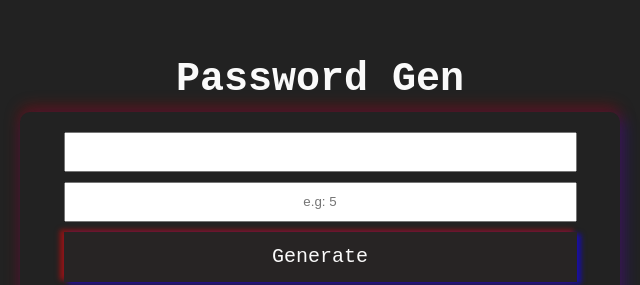
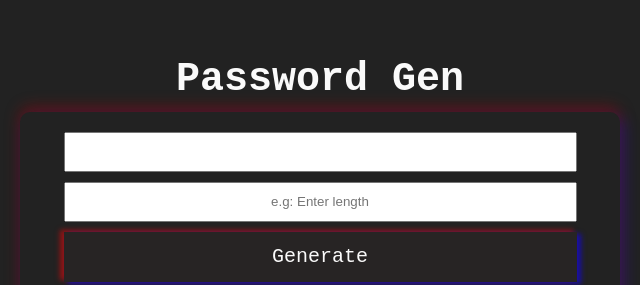
Before and after one commit to Dumisani21/PasswordGen, a plain HTML site: page index.html in a window 1280 px wide. Shown: the part 196-481 px from the top of the page, 320-960 px from the left. Drawn offline with Linux system fonts and the light colour scheme.

Commit message:
Update index.html
Updated the placeholder message

```diff
--- a/index.html
+++ b/index.html
@@ -15,7 +15,7 @@
         <div class="box">
             <div class="controlBox">
                 <input type="text" id="password">
-                <input type="text" id="lenght" placeholder="e.g: 5">
+                <input type="text" id="lenght" placeholder="e.g: Enter length">
                 <button type="button" id="btnGen" class="btn-gen">Generate</button>
                 <button type="button" id="btnClear" class="btn-gen">Clear</button>
             </div>
```
